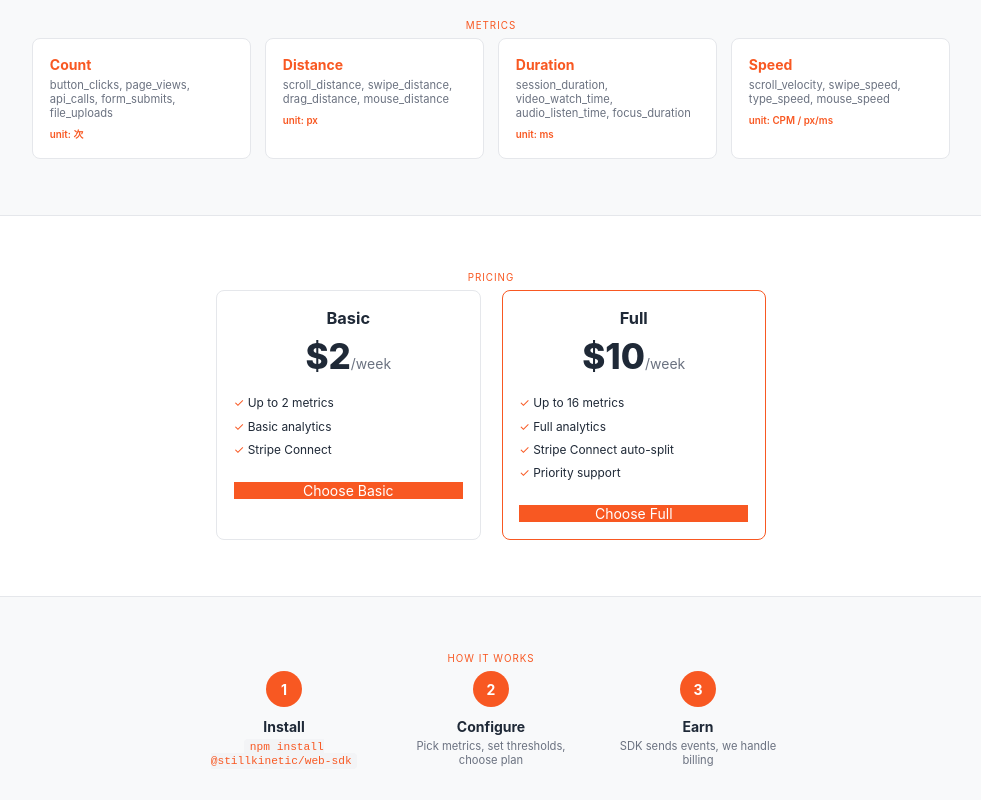
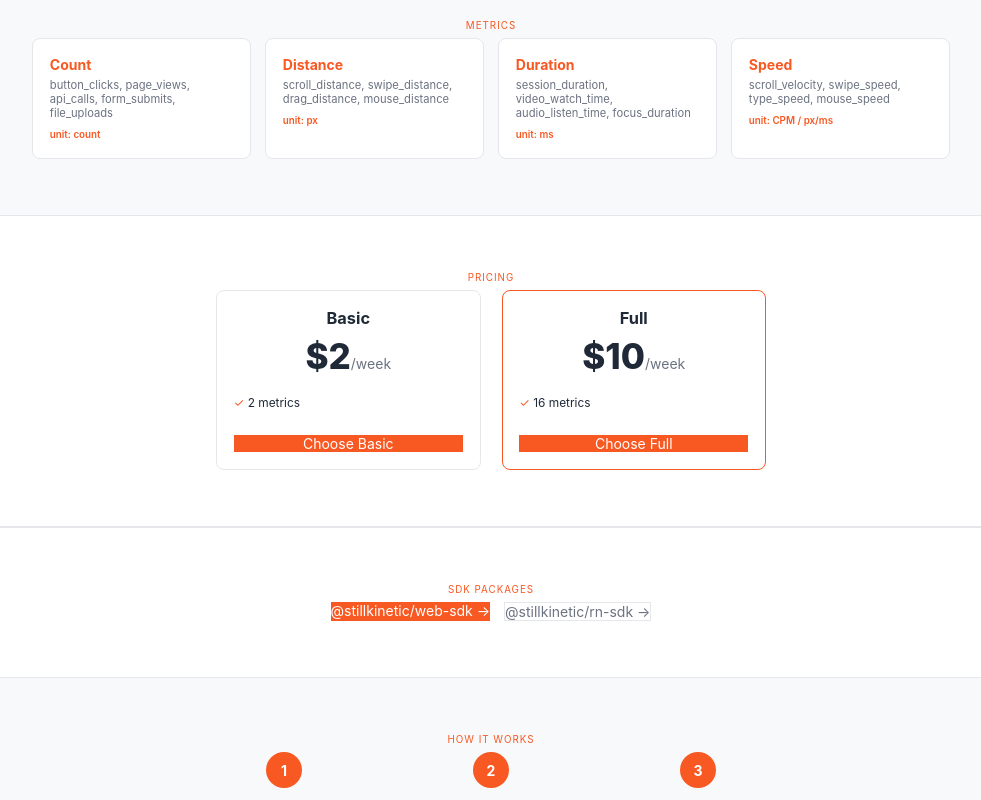
Before and after one commit to pendia-n/still-kinetic, a SvelteKit app in the folder management/: page / in a window 1280 px wide. Shown: the part 360-1160 px from the top of the page, without its empty margins (149-1130 px from the left). Built offline with nearby package versions, Linux system fonts and the light colour scheme.

Commit message:
so far slip thorugh

```diff
--- a/management/src/routes/+layout.svelte
+++ b/management/src/routes/+layout.svelte
@@ -9,10 +9,8 @@
   onMount(async () => {
     try {
       const res = await fetch('/api/auth/me');
-      if (res.ok) {
-        const data = await res.json();
-        role = data.role;
-      }
+      const data = await res.json();
+      if (data.authenticated) role = data.role;
     } catch {}
     ready = true;
   });
--- a/management/src/routes/+page.svelte
+++ b/management/src/routes/+page.svelte
@@ -7,8 +7,8 @@
   onMount(async () => {
     try {
       const res = await fetch('/api/auth/me');
-      if (res.ok) {
-        const data = await res.json();
+      const data = await res.json();
+      if (data.authenticated) {
         window.location.href = data.role === 'manager' ? '/dashboard' : '/dashboard/admin';
       }
     } catch {}
@@ -48,7 +48,7 @@
         <div class="card">
           <h3 class="lp-metric-h">Count</h3>
           <p class="lp-metric-p">button_clicks, page_views, api_calls, form_submits, file_uploads</p>
-          <span class="lp-unit">unit: 次</span>
+          <span class="lp-unit">unit: count</span>
         </div>
         <div class="card">
           <h3 class="lp-metric-h">Distance</h3>
@@ -77,9 +77,7 @@
           <h3>Basic</h3>
           <p class="lp-price">$2<span>/week</span></p>
           <ul>
-            <li>Up to 2 metrics</li>
-            <li>Basic analytics</li>
-            <li>Stripe Connect</li>
+            <li>2 metrics</li>
           </ul>
           <a href="/register" class="btn-brand" style="display:block;text-align:center">Choose Basic</a>
         </div>
@@ -87,13 +85,20 @@
           <h3>Full</h3>
           <p class="lp-price">$10<span>/week</span></p>
           <ul>
-            <li>Up to 16 metrics</li>
-            <li>Full analytics</li>
-            <li>Stripe Connect auto-split</li>
-            <li>Priority support</li>
+            <li>16 metrics</li>
           </ul>
           <a href="/register" class="btn-brand" style="display:block;text-align:center">Choose Full</a>
         </div>
+      </div>
+    </div>
+  </section>
+
+  <section class="lp-section lp-alt">
+    <div class="lp-container">
+      <p class="section-title">SDK Packages</p>
+      <div class="lp-links">
+        <a href="https://www.npmjs.com/package/@stillkinetic/web-sdk" class="btn-brand" target="_blank" rel="noopener">@stillkinetic/web-sdk →</a>
+        <a href="https://www.npmjs.com/package/@stillkinetic/rn-sdk" class="btn-ghost" target="_blank" rel="noopener">@stillkinetic/rn-sdk →</a>
       </div>
     </div>
   </section>
@@ -117,16 +122,6 @@
           <h3>Earn</h3>
           <p>SDK sends events, we handle billing</p>
         </div>
-      </div>
-    </div>
-  </section>
-
-  <section class="lp-section lp-alt">
-    <div class="lp-container">
-      <p class="section-title">SDK Packages</p>
-      <div class="lp-links">
-        <a href="https://www.npmjs.com/package/@stillkinetic/web-sdk" class="btn-brand" target="_blank" rel="noopener">@stillkinetic/web-sdk →</a>
-        <a href="https://www.npmjs.com/package/@stillkinetic/rn-sdk" class="btn-ghost" target="_blank" rel="noopener">@stillkinetic/rn-sdk →</a>
       </div>
     </div>
   </section>
--- a/management/src/routes/api/auth/me/+server.ts
+++ b/management/src/routes/api/auth/me/+server.ts
@@ -4,8 +4,8 @@ import type { RequestHandler } from './$types';
 
 export const GET: RequestHandler = async ({ request, platform }) => {
   const token = getAuthTokenFromRequest(request);
-  if (!token) return json({ error: 'unauthorized' }, { status: 401 });
+  if (!token) return json({ authenticated: false }, { status: 200 });
   const user = await verifyToken(token, platform);
-  if (!user) return json({ error: 'unauthorized' }, { status: 401 });
-  return json({ userId: user.userId, role: user.role });
+  if (!user) return json({ authenticated: false }, { status: 200 });
+  return json({ authenticated: true, userId: user.userId, role: user.role });
 };
--- a/management/src/routes/auth/+page.svelte
+++ b/management/src/routes/auth/+page.svelte
@@ -15,8 +15,8 @@
   onMount(async () => {
     try {
       const res = await fetch('/api/auth/me');
-      if (res.ok) {
-        const data = await res.json();
+      const data = await res.json();
+      if (data.authenticated) {
         window.location.href = data.role === 'manager' ? '/dashboard' : '/dashboard/admin';
       }
     } catch {}
```
Also changed, not shown: management/src/routes/register/+page.svelte (+9 -8 lines).
